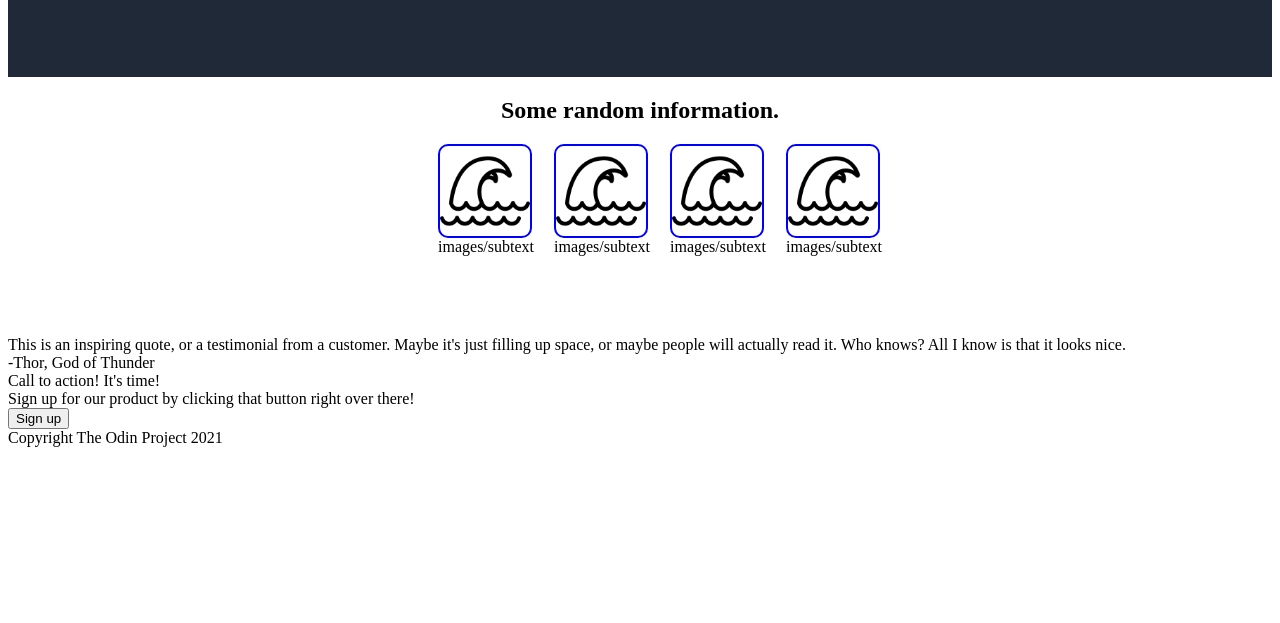
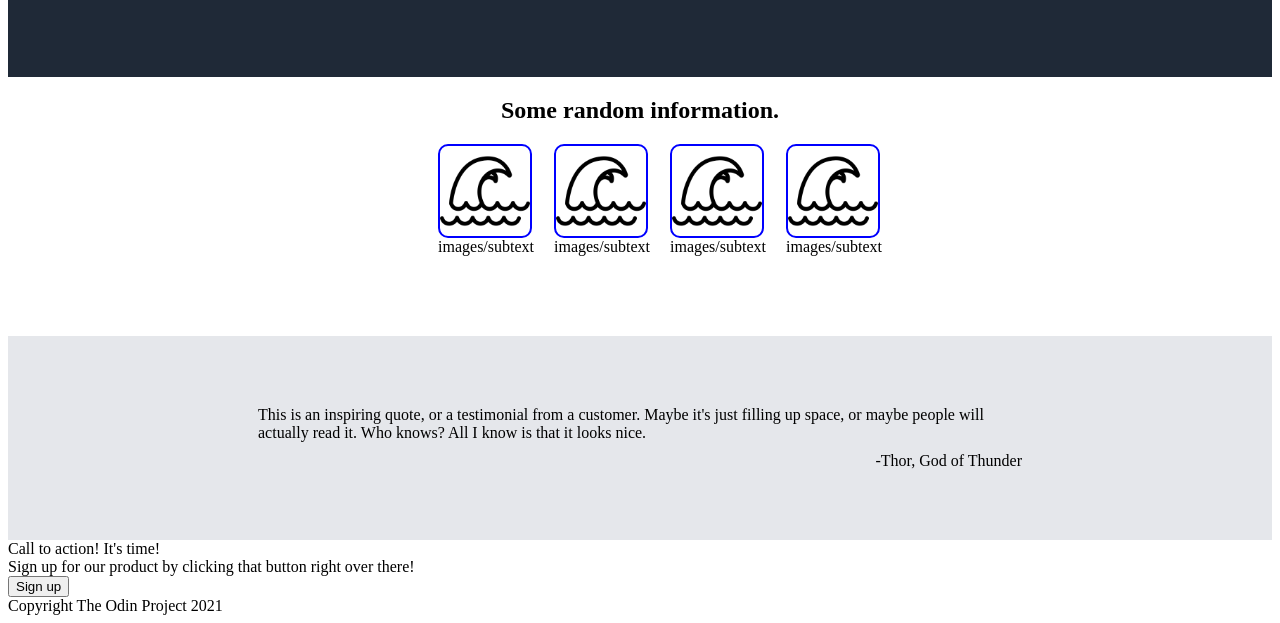
Before and after one commit to blueberryhan/odin-landing-page, a plain HTML site: page index.html in a window 1280 px wide. Shown: the part 258-881 px from the top of the page. Before the commit the page ends 800 px from the top, so only its background shows below. Drawn offline with Linux system fonts and the light colour scheme.

Commit message:
add quote block layout changes and light styling

```diff
--- a/index.html
+++ b/index.html
@@ -37,10 +37,12 @@
       <li><img src="/images/83612.png" alt="picture of great wave">images/subtext</li>
     </ul>
   </div>
-  <div>
-    This is an inspiring quote, or a testimonial from a customer. Maybe it's just filling up space, or maybe people will actually read it. Who knows? All I know is that it looks nice.
+  <div class="quote">
+    <p>
+      This is an inspiring quote, or a testimonial from a customer. Maybe it's just filling up space, or maybe people will actually read it. Who knows? All I know is that it looks nice.
+    </p>
+    <p class="thor">-Thor, God of Thunder</p>
   </div>
-  <p>-Thor, God of Thunder</p>
   <div>
     <div>
       Call to action! It's time!
--- a/styles.css
+++ b/styles.css
@@ -69,3 +69,16 @@ li img {
   border: 2px solid blue;
   border-radius: 10px;
 }
+
+.quote {
+  display: flex;
+  flex-direction: column;
+  align-self: center;
+  gap: 10px;
+  background-color: #e5e7eb;
+  padding: 70px 250px;
+}
+
+.thor {
+  align-self: flex-end;
+}
```
